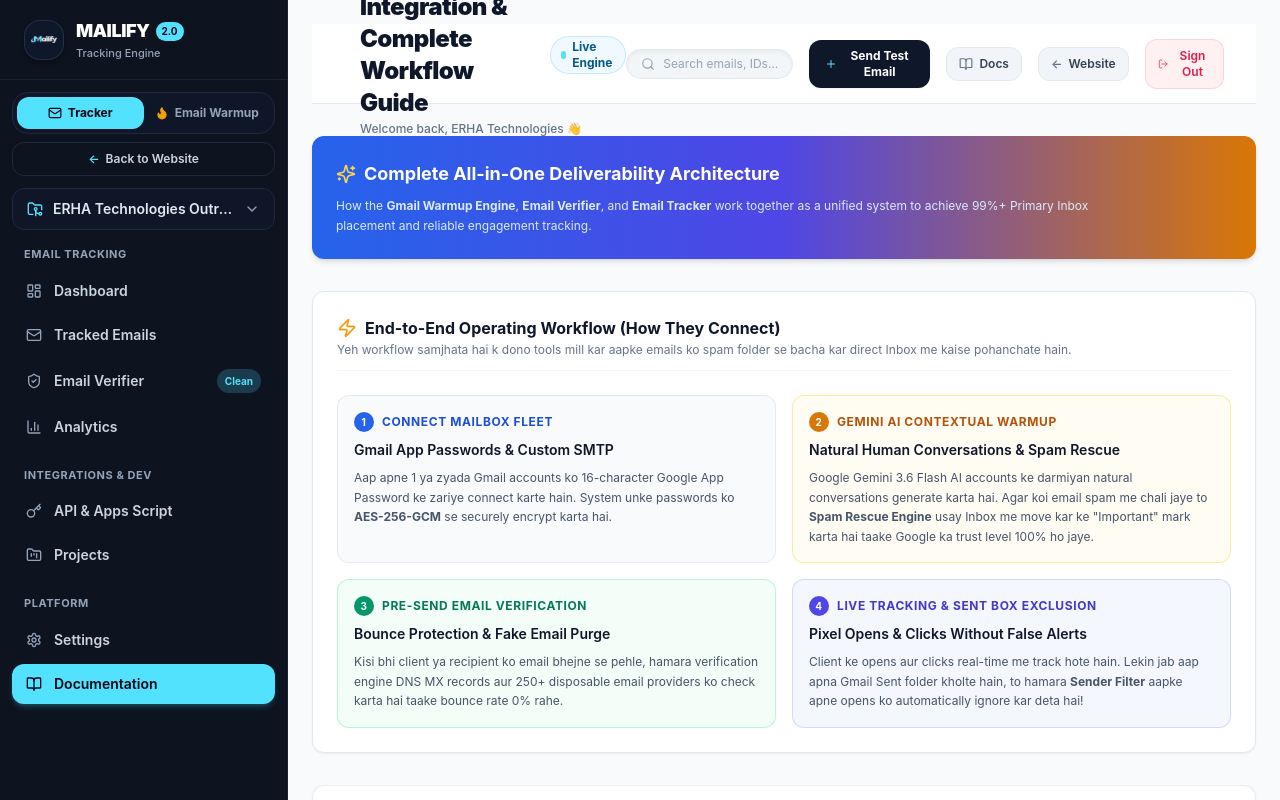
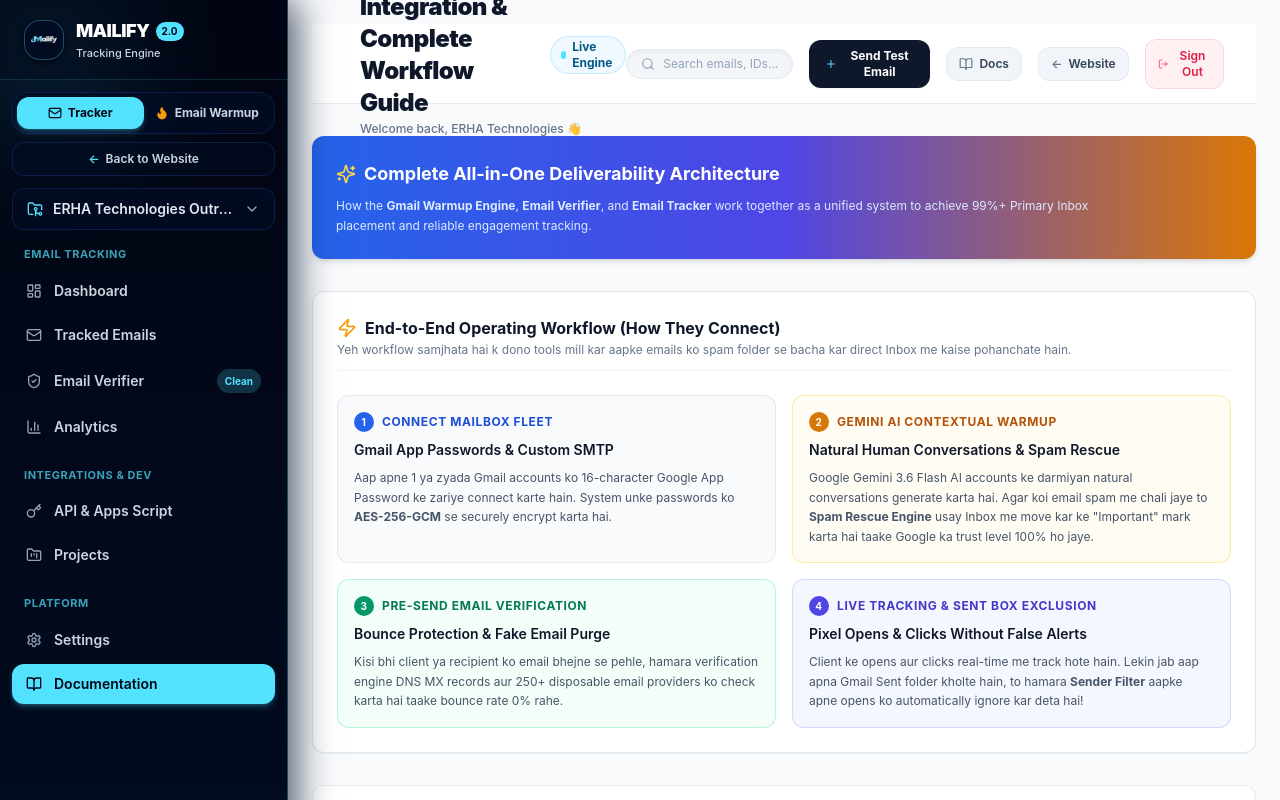
Before and after one commit to zeeshan99996/EMAIL-TRACKER-, a Next.js app: page /dashboard/docs in a window 1280 px wide. Shown: the top 800 px of the page. Built offline with nearby package versions, Linux system fonts and the light colour scheme.

Commit message:
Apply website hero section gradient and aura glows to dashboard sidebar background

```diff
--- a/components/project-selector.tsx
+++ b/components/project-selector.tsx
@@ -12,7 +12,7 @@
     <div className="relative">
       <button
         onClick={() => setIsOpen(!isOpen)}
-        className="w-full flex items-center justify-between px-3.5 py-2.5 text-sm font-semibold text-slate-200 bg-slate-900/80 hover:bg-slate-800 border border-slate-800 rounded-xl transition-colors shadow-xs"
+        className="w-full flex items-center justify-between px-3.5 py-2.5 text-sm font-semibold text-slate-200 bg-[#020c24]/75 hover:bg-[#020c24]/95 border border-blue-900/40 hover:border-[#53E2FE]/30 rounded-xl transition-colors shadow-xs backdrop-blur-md"
       >
         <div className="flex items-center space-x-2.5 truncate">
           <FolderGit2 className="w-4 h-4 text-[#53E2FE] shrink-0" />
@@ -22,13 +22,13 @@
       </button>
 
       {isOpen && (
-        <div className="absolute top-full left-0 right-0 mt-1.5 bg-[#161922] border border-slate-800 rounded-xl shadow-2xl z-50 py-1.5 backdrop-blur-md">
+        <div className="absolute top-full left-0 right-0 mt-1.5 bg-[#020c24]/95 border border-[#53E2FE]/25 rounded-xl shadow-2xl z-50 py-1.5 backdrop-blur-xl">
           <button
             onClick={() => {
               setSelectedProject(DEMO_PROJECT.name);
               setIsOpen(false);
             }}
-            className="w-full text-left px-3.5 py-2 text-sm text-slate-200 hover:bg-slate-800/80 flex items-center space-x-2"
+            className="w-full text-left px-3.5 py-2 text-sm text-slate-200 hover:bg-white/[0.08] flex items-center space-x-2"
           >
             <span className="w-2 h-2 rounded-full bg-[#53E2FE]"></span>
             <span className="truncate font-semibold text-white">{DEMO_PROJECT.name}</span>
@@ -38,15 +38,15 @@
               setSelectedProject('ERHA Marketing');
               setIsOpen(false);
             }}
-            className="w-full text-left px-3.5 py-2 text-sm text-slate-300 hover:bg-slate-800/80 flex items-center space-x-2"
+            className="w-full text-left px-3.5 py-2 text-sm text-slate-300 hover:bg-white/[0.08] flex items-center space-x-2"
           >
             <span className="w-2 h-2 rounded-full bg-slate-500"></span>
             <span className="truncate">ERHA Marketing</span>
           </button>
-          <div className="border-t border-slate-800 my-1"></div>
+          <div className="border-t border-[#53E2FE]/15 my-1"></div>
           <a
             href="/dashboard/projects"
-            className="w-full text-left px-3.5 py-2 text-xs font-bold text-[#53E2FE] hover:bg-slate-800/80 flex items-center space-x-1.5"
+            className="w-full text-left px-3.5 py-2 text-xs font-bold text-[#53E2FE] hover:bg-white/[0.08] flex items-center space-x-1.5"
           >
             <Plus className="w-3.5 h-3.5" />
             <span>Manage Projects</span>
--- a/components/sidebar.tsx
+++ b/components/sidebar.tsx
@@ -133,21 +133,68 @@
         />
       )}
 
-      {/* Sidebar Container - Dark charcoal style */}
+      {/* Sidebar Container - Website Hero Section Gradient */}
       <aside
-        className={`fixed md:static inset-y-0 left-0 z-50 w-72 bg-[#0d131f] border-r border-slate-800/80 flex flex-col justify-between transition-transform duration-300 ease-in-out md:translate-x-0 ${
+        className={`fixed md:static inset-y-0 left-0 z-50 w-72 bg-gradient-to-b from-[#020512] via-[#021029] to-[#04336c] border-r border-[#53E2FE]/30 flex flex-col justify-between transition-transform duration-300 ease-in-out md:translate-x-0 relative overflow-hidden text-white shadow-[8px_0_35px_rgba(2,16,41,0.7)] ${
           mobileOpen ? 'translate-x-0' : '-translate-x-full'
         }`}
       >
-        <div className="flex-1 flex flex-col min-h-0 overflow-y-auto">
+        {/* Background Ambient Glows identical to Website Hero Section */}
+        {/* Top-Left Ambient Cyan Bloom */}
+        <div
+          className="absolute -top-12 -left-12 w-48 h-48 rounded-full pointer-events-none blur-[65px] opacity-35 z-0"
+          style={{
+            background:
+              'radial-gradient(ellipse at center, rgba(83,226,254,0.85) 0%, rgba(14,165,233,0.5) 45%, transparent 75%)',
+          }}
+        />
+
+        {/* Mid-Right Vibrant #53E2FE Aurora */}
+        <div
+          className="absolute top-[40%] -right-16 w-52 h-52 rounded-full pointer-events-none blur-[70px] opacity-30 z-0"
+          style={{
+            background:
+              'radial-gradient(ellipse at center, #53E2FE 0%, rgba(14,165,233,0.5) 40%, rgba(2,132,199,0.2) 70%, transparent 85%)',
+          }}
+        />
+
+        {/* Bottom Horizon Intense White & #53E2FE Core Glow */}
+        <div
+          className="absolute -bottom-14 left-1/2 -translate-x-1/2 w-72 h-44 rounded-full pointer-events-none blur-[60px] opacity-45 z-0"
+          style={{
+            background:
+              'radial-gradient(ellipse at center, #ffffff 0%, #53E2FE 35%, rgba(4,51,108,0.8) 70%, transparent 90%)',
+          }}
+        />
+
+        {/* Vertical Coordinate Grid Lines (Hero Texture) */}
+        <svg
+          className="absolute inset-0 w-full h-full pointer-events-none z-0 opacity-15"
+          preserveAspectRatio="none"
+          xmlns="http://www.w3.org/2000/svg"
+        >
+          <defs>
+            <linearGradient id="sidebarGridGrad" x1="0" y1="0" x2="0" y2="1">
+              <stop offset="0%" stopColor="#53E2FE" stopOpacity="0.05" />
+              <stop offset="40%" stopColor="#53E2FE" stopOpacity="0.25" />
+              <stop offset="85%" stopColor="#53E2FE" stopOpacity="0.5" />
+              <stop offset="100%" stopColor="#53E2FE" stopOpacity="0.1" />
+            </linearGradient>
+          </defs>
+          <line x1="25%" y1="0" x2="25%" y2="100%" stroke="url(#sidebarGridGrad)" strokeWidth="1" strokeDasharray="4 6" />
+          <line x1="50%" y1="0" x2="50%" y2="100%" stroke="url(#sidebarGridGrad)" strokeWidth="1" strokeDasharray="4 6" />
+          <line x1="75%" y1="0" x2="75%" y2="100%" stroke="url(#sidebarGridGrad)" strokeWidth="1" strokeDasharray="4 6" />
+        </svg>
+
+        <div className="flex-1 flex flex-col min-h-0 overflow-y-auto relative z-10">
           {/* Logo Brand Header */}
-          <div className="h-20 px-6 flex items-center justify-between border-b border-slate-800/80">
+          <div className="h-20 px-6 flex items-center justify-between border-b border-[#53E2FE]/15 bg-[#020512]/30 backdrop-blur-xs">
             <Link
               href="/dashboard"
               className="flex items-center space-x-3 group"
               onClick={() => setMobileOpen && setMobileOpen(false)}
             >
-              <div className="w-10 h-10 rounded-2xl bg-slate-900 border border-slate-700/60 flex items-center justify-center p-1.5 shadow-md shadow-black/20 group-hover:border-[#4CDAFA]/40 transition-all">
+              <div className="w-10 h-10 rounded-2xl bg-[#020c24]/80 border border-[#53E2FE]/30 flex items-center justify-center p-1.5 shadow-md shadow-black/40 group-hover:border-[#53E2FE] transition-all">
                 <img
                   src="/mailify-logo-white.png"
                   alt="Mailify Logo"
@@ -156,14 +203,14 @@
               </div>
               <div className="flex flex-col">
                 <div className="flex items-center space-x-1.5">
-                  <span className="font-black text-lg tracking-tight text-white group-hover:text-slate-200 transition-colors">
+                  <span className="font-black text-lg tracking-tight text-white group-hover:text-cyan-100 transition-colors">
                     MAILIFY
                   </span>
-                  <span className="text-[10px] font-bold px-1.5 py-0.5 rounded-full bg-[#53E2FE] text-slate-950">
+                  <span className="text-[10px] font-bold px-1.5 py-0.5 rounded-full bg-[#53E2FE] text-slate-950 shadow-xs">
                     2.0
                   </span>
                 </div>
-                <span className="text-[11px] font-medium text-slate-400">
+                <span className="text-[11px] font-medium text-slate-300">
                   {isWarmupMode ? 'Warmup Fleet' : 'Tracking Engine'}
                 </span>
               </div>
@@ -171,7 +218,7 @@
             {setMobileOpen && (
               <button
                 onClick={() => setMobileOpen(false)}
-                className="p-1.5 text-slate-400 hover:text-white rounded-lg md:hidden hover:bg-slate-800"
+                className="p-1.5 text-slate-400 hover:text-white rounded-lg md:hidden hover:bg-white/10"
               >
                 <X className="w-5 h-5" />
               </button>
@@ -180,14 +227,14 @@
 
           {/* Mode Switcher Pill */}
           <div className="p-3 pb-0 space-y-2">
-            <div className="flex items-center bg-slate-900/90 p-1 rounded-2xl border border-slate-800">
+            <div className="flex items-center bg-[#020c24]/75 p-1 rounded-2xl border border-blue-900/40 backdrop-blur-md">
               <Link
                 href="/dashboard"
                 onClick={() => setMobileOpen && setMobileOpen(false)}
                 className={`flex-1 flex items-center justify-center py-2 px-2.5 rounded-xl font-bold transition-all text-xs ${
                   !isWarmupMode
-                    ? 'bg-[#53E2FE] text-slate-950 shadow-sm font-black'
-                    : 'text-slate-400 hover:text-white'
+                    ? 'bg-[#53E2FE] text-slate-950 shadow-md shadow-[#53E2FE]/25 font-black'
+                    : 'text-slate-300 hover:text-white hover:bg-white/5'
                 }`}
               >
                 <Mail className="w-3.5 h-3.5 mr-1.5 shrink-0" />
@@ -199,8 +246,8 @@
                 onClick={() => setMobileOpen && setMobileOpen(false)}
                 className={`flex-1 flex items-center justify-center py-2 px-2.5 rounded-xl font-bold transition-all text-xs ${
                   isWarmupMode
-                    ? 'bg-[#53E2FE] text-slate-950 shadow-sm font-black'
-                    : 'text-slate-400 hover:text-white'
+                    ? 'bg-[#53E2FE] text-slate-950 shadow-md shadow-[#53E2FE]/25 font-black'
+                    : 'text-slate-300 hover:text-white hover:bg-white/5'
                 }`}
               >
                 <Flame className="w-3.5 h-3.5 mr-1.5 shrink-0 fill-amber-500 text-amber-500" />
@@ -212,7 +259,7 @@
             <Link
               href="/?view=landing"
               onClick={() => setMobileOpen && setMobileOpen(false)}
-              className="w-full flex items-center justify-center py-2 px-3 text-xs font-semibold text-slate-300 hover:text-white hover:bg-slate-800/80 rounded-xl transition-all border border-slate-800 hover:border-slate-700 shadow-xs group"
+              className="w-full flex items-center justify-center py-2 px-3 text-xs font-semibold text-slate-300 hover:text-white bg-[#020c24]/50 hover:bg-[#020c24]/80 rounded-xl transition-all border border-blue-900/40 hover:border-[#53E2FE]/40 shadow-xs group backdrop-blur-sm"
               title="Return to Main Website"
             >
               <span className="text-[#53E2FE] mr-1.5 transition-transform group-hover:-translate-x-0.5">←</span>
@@ -229,7 +276,7 @@
           <nav className="px-3 py-1 space-y-5">
             {activeSections.map((section) => (
               <div key={section.title}>
-                <div className="px-3 pb-2 text-[11px] font-bold uppercase tracking-wider text-slate-400">
+                <div className="px-3 pb-2 text-[11px] font-bold uppercase tracking-wider text-[#53E2FE]/70">
                   {section.title}
                 </div>
                 <div className="space-y-1">
@@ -247,8 +294,8 @@
                         onClick={() => setMobileOpen && setMobileOpen(false)}
                         className={`flex items-center justify-between px-3.5 py-2.5 text-sm font-semibold rounded-xl transition-all duration-150 ${
                           isActive
-                            ? 'bg-[#53E2FE] text-slate-950 shadow-md shadow-[#53E2FE]/20 font-bold'
-                            : 'text-slate-300 hover:text-white hover:bg-slate-800/60'
+                            ? 'bg-[#53E2FE] text-slate-950 shadow-md shadow-[#53E2FE]/25 font-bold'
+                            : 'text-slate-300 hover:text-white hover:bg-white/[0.08]'
                         }`}
                       >
                         <div className="flex items-center space-x-3">
@@ -279,17 +326,17 @@
           </nav>
         </div>
 
-        {/* Bottom Accent Widget (like reference image) */}
-        <div className="p-3">
-          <div className="relative overflow-hidden p-3.5 rounded-2xl bg-[#53E2FE]/10 border border-[#53E2FE]/25">
+        {/* Bottom Accent Widget (Website Hero Glass Style) */}
+        <div className="relative z-10 p-3">
+          <div className="relative overflow-hidden p-3.5 rounded-2xl bg-gradient-to-r from-[#53E2FE]/15 to-[#04336c]/40 border border-[#53E2FE]/30 backdrop-blur-md shadow-lg shadow-black/20">
             <div className="flex items-center justify-between">
               <div>
                 <p className="text-xs font-bold text-white">Google Apps Script</p>
-                <p className="text-[11px] text-slate-400 mt-0.5">Real-time Gmail tracking</p>
+                <p className="text-[11px] text-slate-300 mt-0.5">Real-time Gmail tracking</p>
               </div>
               <Link
                 href="/dashboard/api-keys"
-                className="w-8 h-8 rounded-full bg-[#53E2FE] text-slate-950 flex items-center justify-center shadow-sm hover:scale-105 transition-transform"
+                className="w-8 h-8 rounded-full bg-[#53E2FE] text-slate-950 flex items-center justify-center shadow-md shadow-[#53E2FE]/30 hover:scale-105 transition-transform"
                 title="View Apps Script & API Key"
               >
                 <ArrowUpRight className="w-4 h-4 font-bold stroke-[2.5]" />
@@ -299,17 +346,17 @@
         </div>
 
         {/* Footer User Badge & Sign Out */}
-        <div className="p-3 border-t border-slate-800/80 space-y-2">
-          <div className="flex items-center justify-between p-2.5 rounded-xl bg-slate-900/90 border border-slate-800">
+        <div className="relative z-10 p-3 border-t border-[#53E2FE]/15 bg-[#020512]/30 backdrop-blur-xs space-y-2">
+          <div className="flex items-center justify-between p-2.5 rounded-xl bg-[#020c24]/75 border border-blue-900/40 backdrop-blur-md">
             <div className="flex items-center space-x-2.5 overflow-hidden">
-              <div className="w-8 h-8 rounded-xl bg-gradient-to-tr from-[#4CDAFA] to-blue-600 text-slate-950 flex items-center justify-center font-bold text-xs shrink-0">
+              <div className="w-8 h-8 rounded-xl bg-gradient-to-tr from-[#53E2FE] to-blue-600 text-slate-950 flex items-center justify-center font-bold text-xs shrink-0 shadow-xs">
                 {userInfo?.name ? userInfo.name.substring(0, 2).toUpperCase() : 'ET'}
               </div>
               <div className="truncate">
                 <p className="text-xs font-bold text-white truncate">
                   {userInfo?.name || 'ERHA Technologies'}
                 </p>
-                <p className="text-[11px] text-slate-400 truncate">
+                <p className="text-[11px] text-slate-300 truncate">
                   {userInfo?.email || 'admin@erha.com'}
                 </p>
               </div>
@@ -327,7 +374,7 @@
           <button
             type="button"
             onClick={handleSignOut}
-            className="w-full flex items-center justify-center space-x-2 py-2 px-3 rounded-xl text-xs font-semibold text-rose-400 hover:text-rose-300 bg-rose-500/10 hover:bg-rose-500/20 border border-rose-500/20 transition-all cursor-pointer"
+            className="w-full flex items-center justify-center space-x-2 py-2 px-3 rounded-xl text-xs font-semibold text-rose-300 hover:text-rose-200 bg-rose-500/15 hover:bg-rose-500/25 border border-rose-500/30 transition-all cursor-pointer shadow-xs"
           >
             <LogOut className="w-3.5 h-3.5" />
             <span>Sign Out</span>
```
